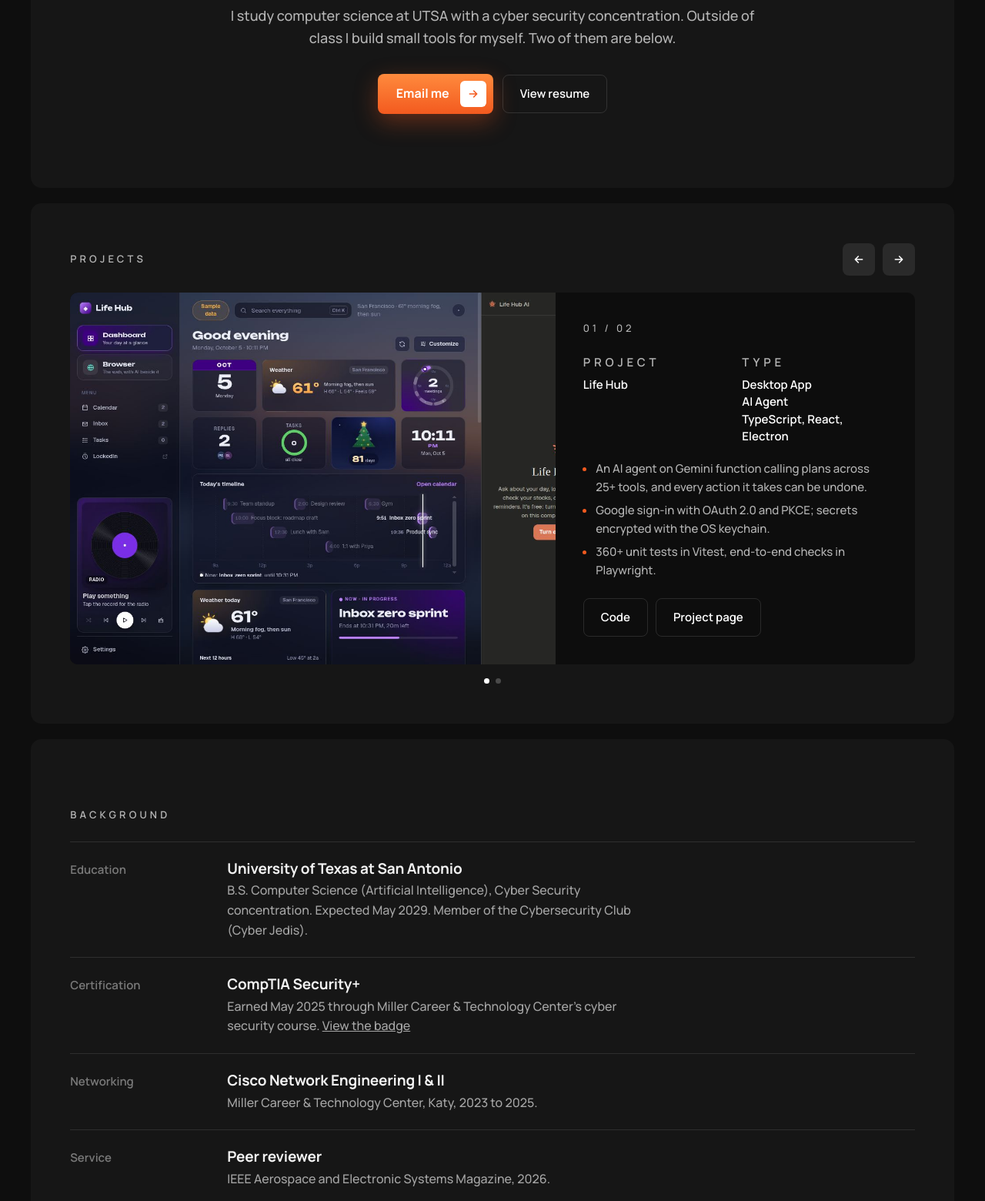
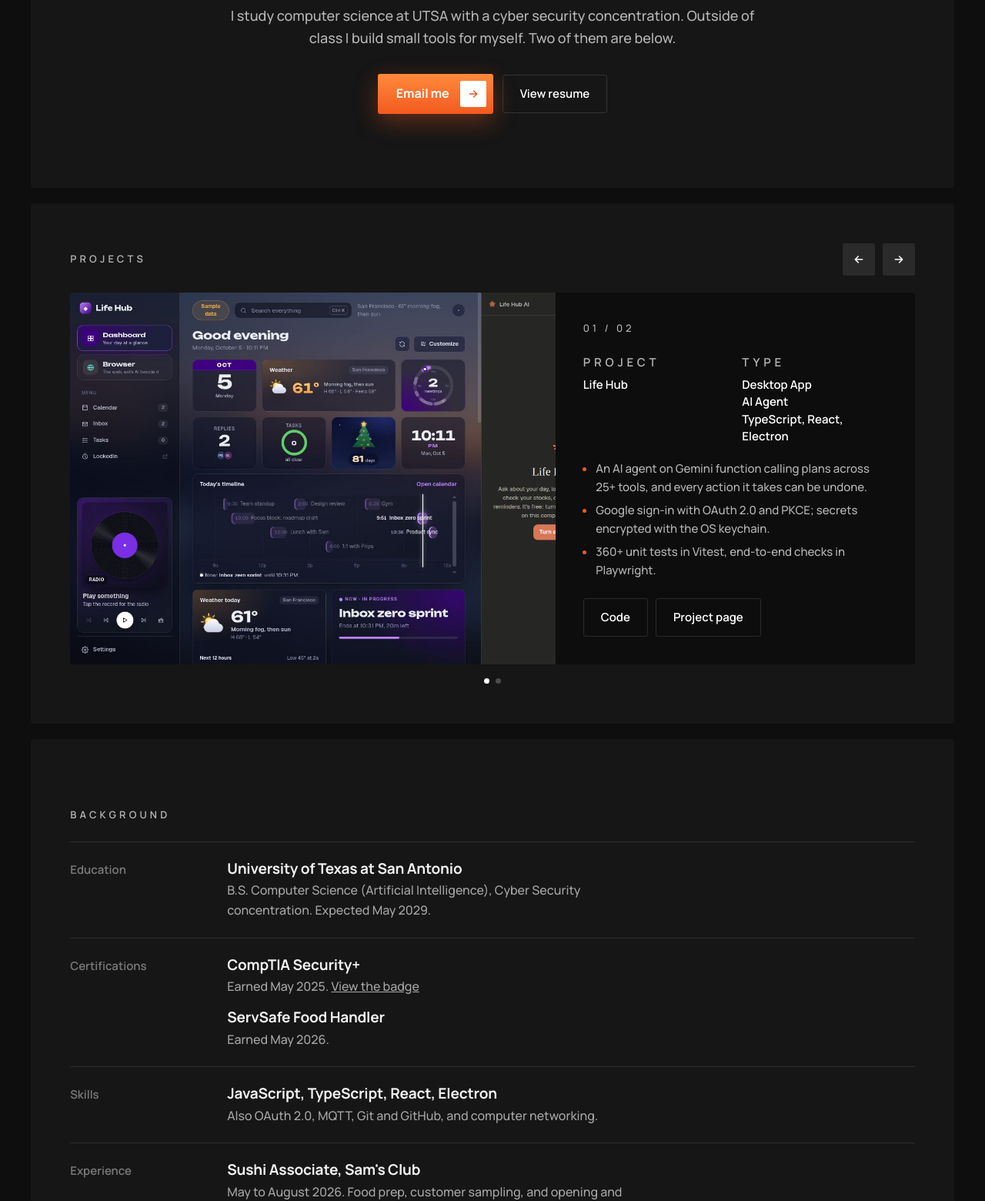
Before and after one commit to jhscherwitz/jhscherwitz.github.io, a plain HTML site: page index.html in a window 1280 px wide. Shown: the part 263-1823 px from the top of the page at 77% size. Drawn offline with Linux system fonts and the light colour scheme.

Commit message:
New Background picks, square corners

```diff
--- a/index.html
+++ b/index.html
@@ -30,7 +30,7 @@
     --orange-2: #FF8A3D;
     --line: rgba(255, 255, 255, 0.1);
     --line-dark: rgba(255, 255, 255, 0.12);
-    --radius: 14px;
+    --radius: 4px;
     --font: "Manrope", system-ui, -apple-system, "Segoe UI", sans-serif;
   }
   * { box-sizing: border-box; }
@@ -38,7 +38,7 @@
   body { margin: 0; background: var(--page); color: var(--ink); font-family: var(--font); font-size: 16px; line-height: 1.6; -webkit-font-smoothing: antialiased; }
   a { color: inherit; }
   img { display: block; max-width: 100%; height: auto; }
-  :focus-visible { outline: 3px solid var(--orange); outline-offset: 3px; border-radius: 6px; }
+  :focus-visible { outline: 3px solid var(--orange); outline-offset: 3px; border-radius: 2px; }
 
   .page { max-width: 1240px; margin: 0 auto; padding: 0 20px; }
   .panel { background: var(--panel); color: var(--on-panel); border-radius: var(--radius); }
@@ -58,21 +58,21 @@
   /* Buttons */
   .pill {
     display: inline-flex; align-items: center; gap: 14px;
-    padding: 9px 9px 9px 24px; border-radius: 8px;
+    padding: 9px 9px 9px 24px; border-radius: 3px;
     background: linear-gradient(180deg, var(--orange-2), var(--orange));
     color: #fff; font-weight: 700; font-size: 16px; text-decoration: none;
     box-shadow: 0 10px 30px rgba(243, 90, 31, 0.35);
     transition: transform 150ms ease, box-shadow 150ms ease;
   }
   .pill:hover { transform: translateY(-2px); box-shadow: 0 14px 34px rgba(243, 90, 31, 0.45); }
-  .pill .dot { width: 34px; height: 34px; border-radius: 6px; background: #fff; display: grid; place-items: center; }
+  .pill .dot { width: 34px; height: 34px; border-radius: 2px; background: #fff; display: grid; place-items: center; }
   .pill .dot svg { width: 16px; height: 16px; stroke: var(--orange); }
   .ghost {
-    display: inline-flex; align-items: center; padding: 12px 22px; border-radius: 8px;
+    display: inline-flex; align-items: center; padding: 12px 22px; border-radius: 3px;
     border: 1.5px solid var(--line-dark); color: var(--on-panel); font-weight: 600; font-size: 15px; text-decoration: none;
   }
   .ghost:hover { border-color: #fff; }
-  .arrow { width: 34px; height: 34px; border-radius: 6px; background: #fff; display: grid; place-items: center; flex: none; }
+  .arrow { width: 34px; height: 34px; border-radius: 2px; background: #fff; display: grid; place-items: center; flex: none; }
   .arrow svg { width: 16px; height: 16px; stroke: var(--orange); }
 
   /* Hero */
@@ -81,7 +81,7 @@
   .hero .lede { color: var(--on-panel-soft); max-width: 38em; margin: 0 auto 32px; font-size: clamp(16px, 1.5vw, 18px); }
   .hero .actions { display: flex; gap: 12px; justify-content: center; flex-wrap: wrap; align-items: center; }
   .cards { display: grid; grid-template-columns: 1fr 1fr; gap: 20px; margin-top: clamp(40px, 6vw, 64px); text-align: left; }
-  .card { position: relative; display: block; border-radius: 10px; overflow: hidden; aspect-ratio: 16 / 10; text-decoration: none; color: #fff; background: var(--panel-2); }
+  .card { position: relative; display: block; border-radius: 3px; overflow: hidden; aspect-ratio: 16 / 10; text-decoration: none; color: #fff; background: var(--panel-2); }
   .card img { width: 100%; height: 100%; object-fit: cover; object-position: top left; transition: transform 500ms ease; }
   .card:hover img { transform: scale(1.03); }
   .card::after { content: ""; position: absolute; inset: 0; background: linear-gradient(180deg, rgba(0,0,0,0) 45%, rgba(0,0,0,0.85)); }
@@ -105,12 +105,12 @@
   .projects { margin-top: clamp(64px, 9vw, 100px); text-align: left; }
   .projects-head { display: flex; align-items: center; justify-content: space-between; gap: 16px; margin-bottom: 22px; }
   .nav-btns { display: flex; gap: 10px; }
-  .nav-btns button { width: 42px; height: 42px; border-radius: 8px; border: 0; background: #2A2A2A; color: #fff; cursor: pointer; display: grid; place-items: center; }
+  .nav-btns button { width: 42px; height: 42px; border-radius: 3px; border: 0; background: #2A2A2A; color: #fff; cursor: pointer; display: grid; place-items: center; }
   .nav-btns button:hover { background: #3A3A3A; }
   .nav-btns svg { width: 16px; height: 16px; stroke: currentColor; }
   .track { display: flex; gap: 20px; overflow-x: auto; scroll-snap-type: x mandatory; scrollbar-width: none; }
   .track::-webkit-scrollbar { display: none; }
-  .slide { flex: 0 0 100%; scroll-snap-align: start; background: var(--panel-2); border-radius: 10px; overflow: hidden; display: grid; grid-template-columns: 1.35fr 1fr; }
+  .slide { flex: 0 0 100%; scroll-snap-align: start; background: var(--panel-2); border-radius: 3px; overflow: hidden; display: grid; grid-template-columns: 1.35fr 1fr; }
   .slide .shot { position: relative; min-height: 320px; align-self: stretch; }
   .slide { align-items: stretch; }
   .slide .shot img { position: absolute; inset: 0; width: 100%; height: 100%; object-fit: cover; object-position: top left; }
@@ -240,10 +240,10 @@
 
   <section class="panel background" id="background" style="margin-top:20px">
     <p class="label">Background</p>
-    <div class="row"><span class="num">Education</span><div><h3>University of Texas at San Antonio</h3><p>B.S. Computer Science (Artificial Intelligence), Cyber Security concentration. Expected May 2029. Member of the Cybersecurity Club (Cyber Jedis).</p></div></div>
-    <div class="row"><span class="num">Certification</span><div><h3>CompTIA Security+</h3><p>Earned May 2025 through Miller Career &amp; Technology Center's cyber security course. <a href="https://www.credly.com/badges/8416bdd7-ce28-4b76-98ec-d2aa6dd01e0b">View the badge</a></p></div></div>
-    <div class="row"><span class="num">Networking</span><div><h3>Cisco Network Engineering I &amp; II</h3><p>Miller Career &amp; Technology Center, Katy, 2023 to 2025.</p></div></div>
-    <div class="row"><span class="num">Service</span><div><h3>Peer reviewer</h3><p>IEEE Aerospace and Electronic Systems Magazine, 2026.</p></div></div>
+    <div class="row"><span class="num">Education</span><div><h3>University of Texas at San Antonio</h3><p>B.S. Computer Science (Artificial Intelligence), Cyber Security concentration. Expected May 2029.</p></div></div>
+    <div class="row"><span class="num">Certifications</span><div><h3>CompTIA Security+</h3><p>Earned May 2025. <a href="https://www.credly.com/badges/8416bdd7-ce28-4b76-98ec-d2aa6dd01e0b">View the badge</a></p><h3 style="margin-top:14px">ServSafe Food Handler</h3><p>Earned May 2026.</p></div></div>
+    <div class="row"><span class="num">Skills</span><div><h3>JavaScript, TypeScript, React, Electron</h3><p>Also OAuth 2.0, MQTT, Git and GitHub, and computer networking.</p></div></div>
+    <div class="row"><span class="num">Experience</span><div><h3>Sushi Associate, Sam's Club</h3><p>May to August 2026. Food prep, customer sampling, and opening and closing duties.</p></div></div>
   </section>
 
   <section class="panel contact" id="contact">
```
